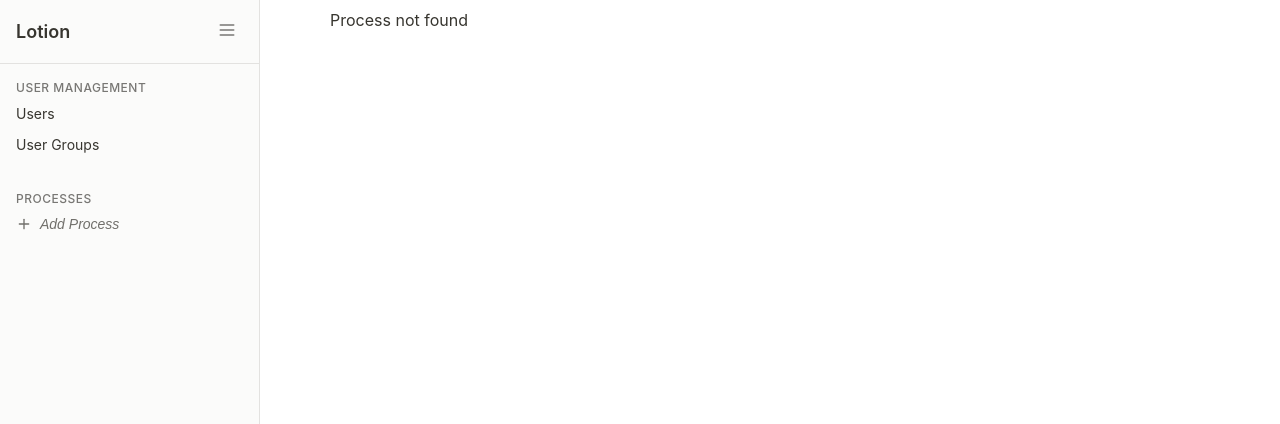
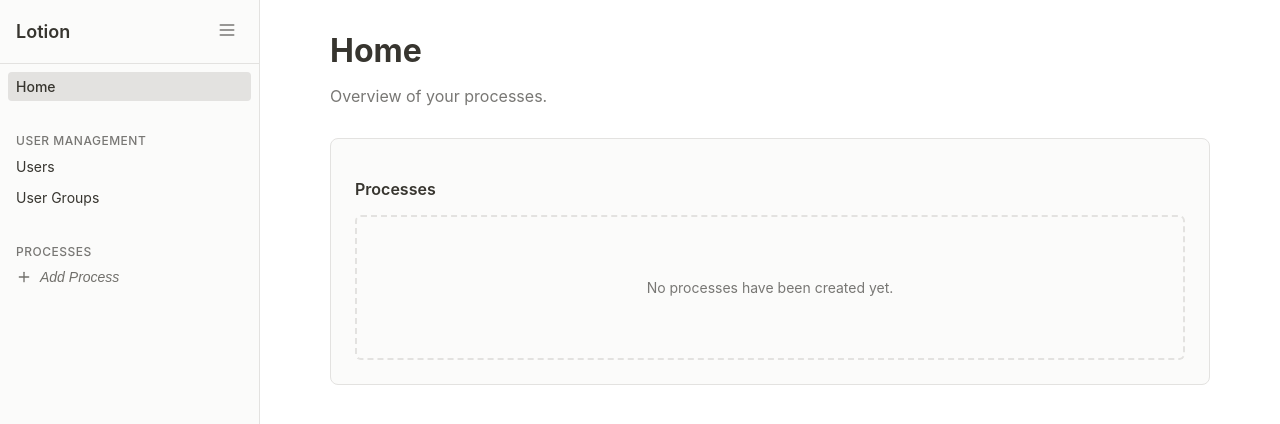
Before and after one commit to gr-ant/Lotion, a React (Vite) app: page / in a window 1280 px wide. Before the commit this address had no page. Shown: the top 424 px of the page. Built offline with nearby package versions, Linux system fonts and the light colour scheme.

Commit message:
Add Home page and navigation

```diff
--- a/src/App.jsx
+++ b/src/App.jsx
@@ -1,9 +1,6 @@
 import { BrowserRouter as Router, Routes, Route } from 'react-router-dom';
-import { config } from './config.js';
 import Sidebar from './components/Sidebar.jsx';
-import ProcessMetadataPage from './pages/ProcessMetadataPage.jsx';
-import ProcessWorkflowPage from './pages/ProcessWorkflowPage.jsx';
-import ProcessFormsListPage from './pages/ProcessFormsListPage.jsx';
+import HomePage from './pages/HomePage.jsx';
 import ProcessDynamicPage from './pages/ProcessDynamicPage.jsx';
 import FormBuilderPage from './pages/FormBuilderPage.jsx';
 import UserGroupsPage from './pages/UserGroupsPage2.jsx';
@@ -18,11 +15,12 @@ function App() {
         <Sidebar />
         <main className="main-content">
           <Routes>
+            <Route path="/" element={<HomePage />} />
             <Route path="/processes/:processId/:submenu" element={<ProcessDynamicPage />} />
             <Route path="/processes/:processId/forms/:formId" element={<FormBuilderPage />} />
             <Route path="/user-groups" element={<UserGroupsPage />} />
             <Route path="/users" element={<UsersPage />} />
-            <Route path="*" element={<ProcessMetadataPage processId="process1" />} />
+            <Route path="*" element={<HomePage />} />
           </Routes>
         </main>
       </div>
--- a/src/components/Sidebar.jsx
+++ b/src/components/Sidebar.jsx
@@ -50,6 +50,16 @@ function Sidebar() {
       </div>
 
       <div className="sidebar-content">
+        <div className="nav-section">
+          <nav className="nav-menu">
+            <Link
+              to="/"
+              className={`nav-item${location.pathname === '/' ? ' active' : ''}`}
+            >
+              <span>Home</span>
+            </Link>
+          </nav>
+        </div>
         <div className="nav-section">
           <div className="nav-header">
             <span>User Management</span>
--- /dev/null
+++ b/src/pages/HomePage.css
@@ -0,0 +1,47 @@
+.process-cards {
+  display: grid;
+  grid-template-columns: repeat(auto-fill, minmax(220px, 1fr));
+  gap: 16px;
+}
+
+.process-card {
+  display: flex;
+  flex-direction: column;
+  padding: 16px;
+  background-color: #ffffff;
+  border: 1px solid #e3e2e0;
+  border-radius: 6px;
+  text-decoration: none;
+  color: #37352f;
+  transition: all 0.2s;
+}
+
+.process-card:hover {
+  border-color: #d3d2d0;
+  background-color: #f7f6f3;
+  box-shadow: 0 2px 4px rgba(0, 0, 0, 0.05);
+}
+
+.process-card h4 {
+  font-size: 15px;
+  font-weight: 600;
+  margin: 0 0 8px 0;
+}
+
+.process-card p {
+  font-size: 13px;
+  color: #787774;
+  margin: 0;
+}
+
+.empty-processes-placeholder {
+  display: flex;
+  align-items: center;
+  justify-content: center;
+  text-align: center;
+  padding: 48px;
+  border: 2px dashed #e3e2e0;
+  border-radius: 6px;
+  color: #787774;
+  font-size: 14px;
+}
--- /dev/null
+++ b/src/pages/HomePage.jsx
@@ -0,0 +1,41 @@
+import { Link } from 'react-router-dom';
+import notionService from '../services/NotionService.js';
+import './HomePage.css';
+
+function HomePage() {
+  const processes = notionService.getProcesses();
+
+  return (
+    <div className="page-content">
+      <div className="page-header">
+        <h1>Home</h1>
+        <p>Overview of your processes.</p>
+      </div>
+      <div className="content-card full-width">
+        <div className="card-header">
+          <h3>Processes</h3>
+        </div>
+        {processes.length === 0 ? (
+          <div className="empty-processes-placeholder">
+            <p>No processes have been created yet.</p>
+          </div>
+        ) : (
+          <div className="process-cards">
+            {processes.map(process => (
+              <Link
+                key={process.id}
+                to={`/processes/${process.id}/metadata`}
+                className="process-card"
+              >
+                <h4>{process.name}</h4>
+                <p>{process.description || 'No description provided.'}</p>
+              </Link>
+            ))}
+          </div>
+        )}
+      </div>
+    </div>
+  );
+}
+
+export default HomePage;
```
